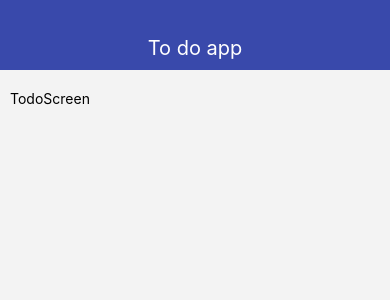
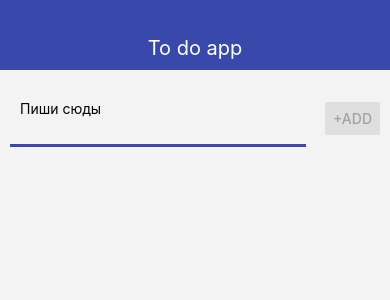
Before and after one commit to anaxronik/rn_todoApp, a React Native app: screen / in a window 390 px wide. Shown: the top 300 px of the page. Built offline with nearby package versions, Linux system fonts and the light colour scheme.

Commit message:
create select todo functional

```diff
--- a/App.js
+++ b/App.js
@@ -12,7 +12,7 @@ export default function App() {
   ];
 
   const [todos, setTodos] = useState([]);
-  const [todoId, setTodoId] = useState('null');
+  const [todoId, setTodoId] = useState(null);
 
   const addTodo = (title) => {
     const newTodo = {
@@ -27,11 +27,23 @@ export default function App() {
   };
 
   let pageContent = (
-    <MainScreen todos={todos} addTodo={addTodo} deleteTodo={deleteTodo} />
+    <MainScreen
+      todos={todos}
+      addTodo={addTodo}
+      deleteTodo={deleteTodo}
+      setTodoId={setTodoId}
+    />
   );
 
   if (todoId) {
-    pageContent = <TodoScreen />;
+    const selectedTodo = todos.find((todo) => todo.id === todoId);
+    pageContent = (
+      <TodoScreen
+        setTodoId={setTodoId}
+        todoId={todoId}
+        selectedTodo={selectedTodo}
+      />
+    );
   }
 
   return (
--- a/src/components/Todo.js
+++ b/src/components/Todo.js
@@ -1,9 +1,9 @@
 import React from "react";
 import { StyleSheet, Text, View, TouchableOpacity } from "react-native";
 
-const Todo = ({ title, id, deleteTodo }) => {
+const Todo = ({ title, id, deleteTodo, setTodoId }) => {
   const onPressHandler = () => {
-    console.log("onPressHandler", id);
+    setTodoId(id);
   };
 
   const onLongPressHandler = () => {
--- a/src/screens/MainScreen.js
+++ b/src/screens/MainScreen.js
@@ -3,7 +3,7 @@ import { StyleSheet, Text, View, FlatList } from "react-native";
 import AddTodo from "../components/AddTodo";
 import Todo from "../components/Todo";
 
-const MainScreen = ({ deleteTodo, todos, addTodo }) => {
+const MainScreen = ({ deleteTodo, todos, addTodo, setTodoId }) => {
   return (
     <View>
       <AddTodo onSubmit={addTodo}></AddTodo>
@@ -11,7 +11,12 @@ const MainScreen = ({ deleteTodo, todos, addTodo }) => {
         data={todos}
         keyExtractor={(item) => item.id.toString()}
         renderItem={({ item }) => (
-          <Todo title={item.title} id={item.id} deleteTodo={deleteTodo} />
+          <Todo
+            title={item.title}
+            id={item.id}
+            deleteTodo={deleteTodo}
+            setTodoId={setTodoId}
+          />
         )}
       />
     </View>
--- a/src/screens/TodoScreen.js
+++ b/src/screens/TodoScreen.js
@@ -1,10 +1,15 @@
 import React from "react";
-import { StyleSheet, Text, View } from "react-native";
+import { StyleSheet, Text, View, Button } from "react-native";
 
-const TodoScreen = () => {
+const TodoScreen = ({ selectedTodo, setTodoId }) => {
+  const onPressBackHandler = () => {
+    setTodoId(null);
+  };
+
   return (
     <View>
-      <Text>TodoScreen</Text>
+      <Text>{selectedTodo.title}</Text>
+      <Button title="Назад" onPress={onPressBackHandler} />
     </View>
   );
 };
```
